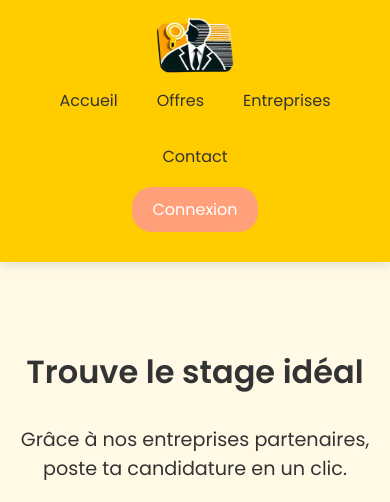
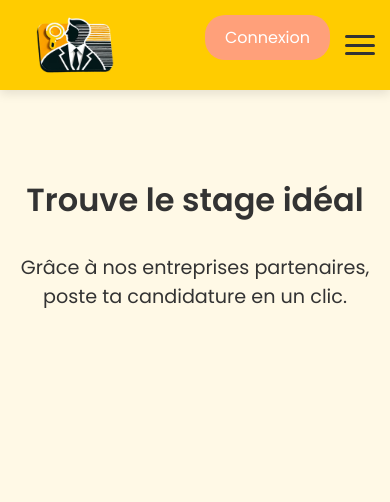
Before and after one commit to enzogilles/cesitachance, a PHP site: page /cesitachance-3/ in a window 390 px wide. Shown: the top 502 px of the page. Run offline with PHP 8.4, Linux system fonts and the light colour scheme; data that the repository does not hold is empty.

Commit message:
Ajout menu burger

```diff
--- /dev/null
+++ b/public/js/burger-menu.js
@@ -0,0 +1,53 @@
+document.addEventListener("DOMContentLoaded", function() {
+    const burgerMenu = document.querySelector(".burger-menu");
+    const nav = document.querySelector("nav");
+
+    // Fonction pour basculer le menu
+    function toggleMenu() {
+        burgerMenu.classList.toggle("active");
+        nav.classList.toggle("active");
+    }
+
+    // Écouteur d'événement pour le menu burger
+    if (burgerMenu) {
+        burgerMenu.addEventListener("click", toggleMenu);
+    }
+
+    // Fermer le menu lorsque l'utilisateur clique sur un lien
+    const navLinks = document.querySelectorAll("nav a");
+    navLinks.forEach(link => {
+        link.addEventListener("click", function() {
+            // Vérifie si on est en vue mobile (le burger est visible)
+            if (window.getComputedStyle(burgerMenu).display !== 'none') {
+                toggleMenu();
+            }
+        });
+    });
+
+    // Fermer le menu lorsque l'utilisateur clique en dehors
+    document.addEventListener("click", function(event) {
+        const isClickInsideNav = nav.contains(event.target);
+        const isClickOnBurger = burgerMenu.contains(event.target);
+
+        if (nav.classList.contains("active") && !isClickInsideNav && !isClickOnBurger) {
+            toggleMenu();
+        }
+    });
+
+    // Gestion du menu utilisateur
+    let userIcon = document.getElementById("user-icon");
+    let dropdownMenu = document.querySelector(".dropdown-menu");
+    if (userIcon && dropdownMenu) {
+        userIcon.addEventListener("click", function(event) {
+            event.stopPropagation();
+            dropdownMenu.classList.toggle("show");
+        });
+    }
+
+    // Fermer le menu déroulant utilisateur si on clique ailleurs
+    document.addEventListener("click", function(event) {
+        if (dropdownMenu && !event.target.closest("#user-icon")) {
+            dropdownMenu.classList.remove("show");
+        }
+    });
+});
--- a/public/styles/styles.css
+++ b/public/styles/styles.css
@@ -27,6 +27,7 @@ header {
   flex-wrap: wrap;
   align-items: center;
   justify-content: space-between;
+  position: relative;
 }
 
 .logo {
@@ -44,6 +45,12 @@ header {
   margin-left: 15px;
 }
 
+.header-logo {
+  display: flex;
+  align-items: center;
+  margin-left: 15px;
+}
+
 .header-logo img {
   height: 60px;
   width: auto;
@@ -56,6 +63,10 @@ nav {
   gap: 15px;
   flex-wrap: wrap;
   margin: 10px 0;
+  position: absolute;
+  left: 50%;
+  transform: translateX(-50%);
+  justify-content: center;
 }
 
 nav a {
@@ -1479,7 +1490,8 @@ footer {
    ================================ */
 @media (max-width: 768px) {
   header {
-    justify-content: center;
+    padding: 15px;
+    justify-content: space-between;
   }
 
   .logo {
@@ -1547,3 +1559,83 @@ footer {
   .create-offer-button .btn-create:hover {
     background-color: #45a049;
   }
+
+/* ================================
+   MENU BURGER
+   ================================ */
+.burger-menu {
+  display: none;
+  flex-direction: column;
+  justify-content: space-between;
+  width: 30px;
+  height: 20px;
+  cursor: pointer;
+  z-index: 1000;
+}
+
+.burger-menu span {
+  display: block;
+  height: 3px;
+  width: 100%;
+  background-color: #333;
+  border-radius: 3px;
+  transition: all 0.3s ease;
+}
+
+@media (max-width: 768px) {
+  header {
+    padding: 15px;
+    justify-content: space-between;
+  }
+
+  .header-controls {
+    display: flex;
+    justify-content: flex-end;
+    align-items: center;
+    margin-left: auto;
+  }
+
+  .burger-menu {
+    display: flex;
+    order: 2;
+    margin-left: 15px;
+  }
+
+  nav {
+    display: none;
+    flex-direction: column;
+    position: absolute;
+    top: 90px;
+    left: 0;
+    width: 100%;
+    transform: none;
+    background-color: #FFCC00;
+    box-shadow: 0 4px 6px rgba(0,0,0,0.1);
+    z-index: 100;
+    padding: 10px 0;
+  }
+
+  nav.active {
+    display: flex;
+  }
+
+  nav a {
+    padding: 15px;
+    width: 100%;
+    text-align: center;
+    border-bottom: 1px solid rgba(0,0,0,0.1);
+  }
+}
+
+/* Animation du menu burger */
+.burger-menu.active span:nth-child(1) {
+  transform: translateY(8px) rotate(45deg);
+}
+
+.burger-menu.active span:nth-child(2) {
+  opacity: 0;
+}
+
+.burger-menu.active span:nth-child(3) {
+  transform: translateY(-8px) rotate(-45deg);
+}
```
Also changed, not shown: app/views/layout/header.twig (+30 -30 lines), 1 other file.
